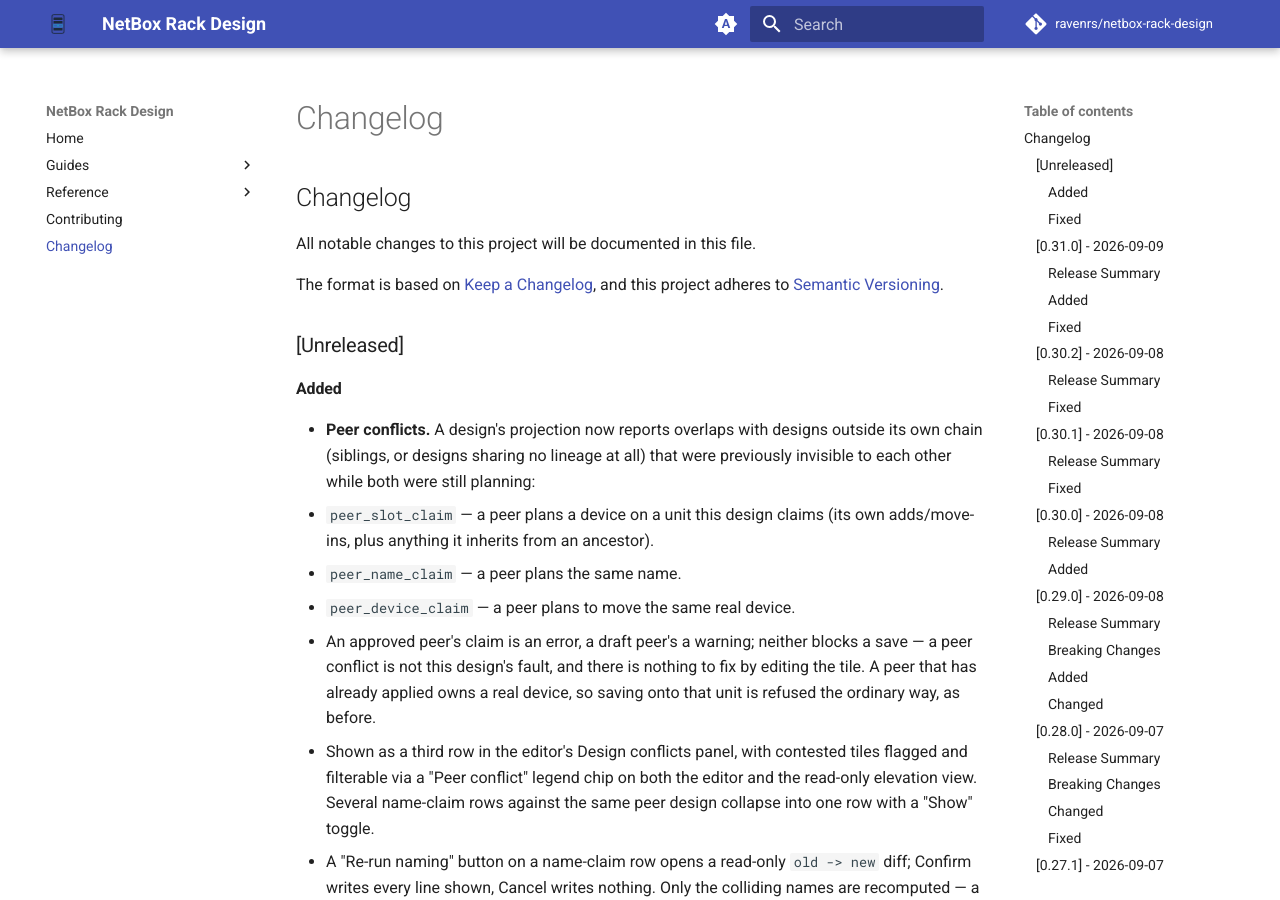
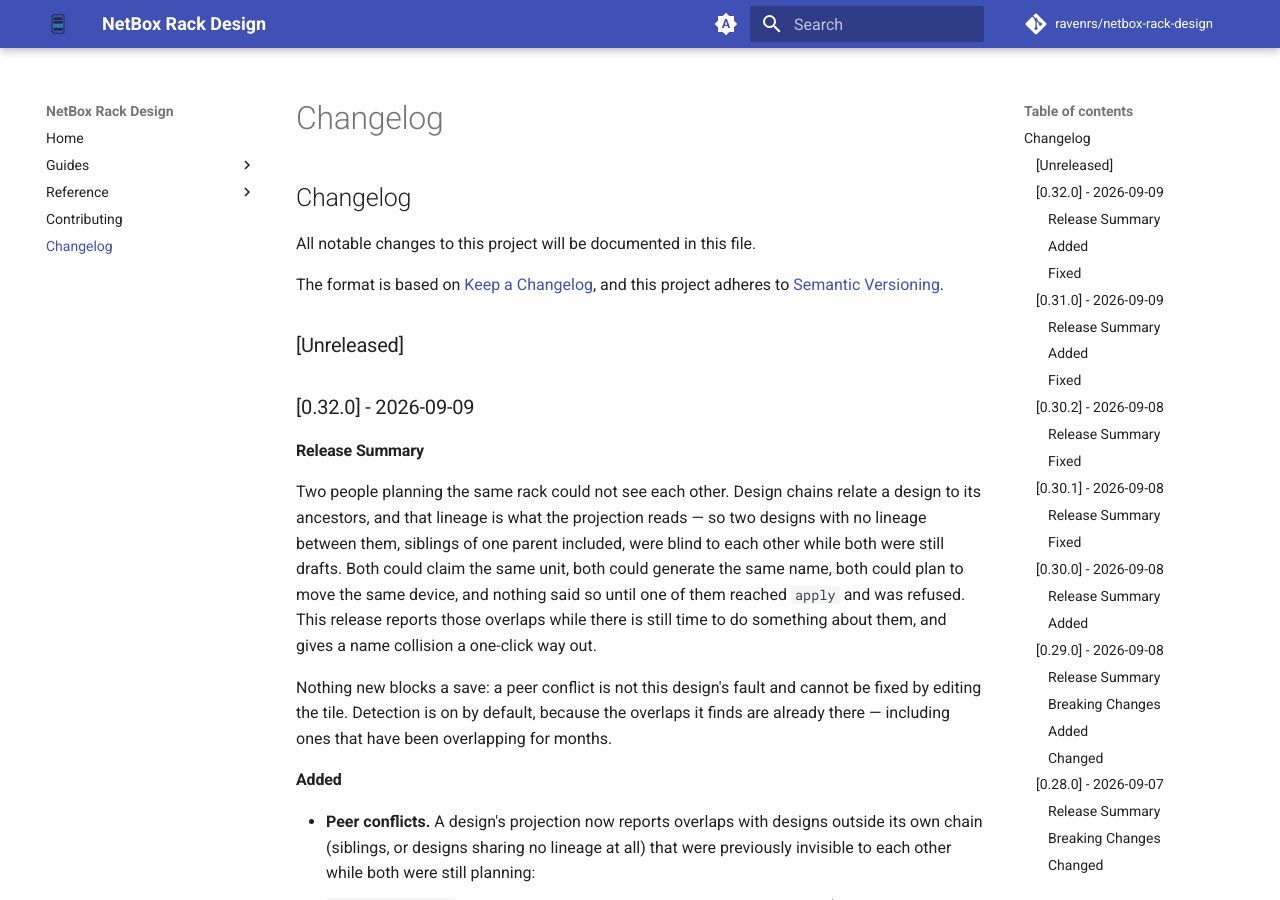
Before and after one commit to ravenrs/netbox-rack-design, an MkDocs documentation site: the page built from docs/changelog.md, in a window 1280 px wide and 900 px high. Built offline with MkDocs 1.6.1 and Material for MkDocs 9.7.7, drawn with Linux system fonts in a browser that asks for light colours; comment, search, counter and statistics services are not loaded.

Commit message:
Release v0.32.0

```diff
--- a/CHANGELOG.md
+++ b/CHANGELOG.md
@@ -6,6 +6,25 @@
 and this project adheres to [Semantic Versioning](https://semver.org/spec/v2.0.0.html).
 
 ## [Unreleased]
+
+## [0.32.0] - 2026-09-09
+
+### Release Summary
+
+Two people planning the same rack could not see each other. Design chains
+relate a design to its ancestors, and that lineage is what the projection
+reads — so two designs with no lineage between them, siblings of one parent
+included, were blind to each other while both were still drafts. Both could
+claim the same unit, both could generate the same name, both could plan to
+move the same device, and nothing said so until one of them reached `apply`
+and was refused. This release reports those overlaps while there is still
+time to do something about them, and gives a name collision a one-click way
+out.
+
+Nothing new blocks a save: a peer conflict is not this design's fault and
+cannot be fixed by editing the tile. Detection is on by default, because the
+overlaps it finds are already there — including ones that have been
+overlapping for months.
 
 ### Added
 
--- a/netbox_rack_design/__init__.py
+++ b/netbox_rack_design/__init__.py
@@ -9,7 +9,7 @@
 
 __author__ = """Petr Voronov"""
 __email__ = "ravenrs@gmail.com"
-__version__ = "0.31.0"
+__version__ = "0.32.0"
 
 
 from netbox.plugins import PluginConfig
--- a/pyproject.toml
+++ b/pyproject.toml
@@ -7,7 +7,7 @@
 
 [project]
 name =  "netbox-rack-design"
-version = "0.31.0"
+version = "0.32.0"
 authors = [
     {name = "Petr Voronov", email = "ravenrs@gmail.com"},
 ]
```
Also changed, not shown: COMPATIBILITY.md (+1 -0 lines).
